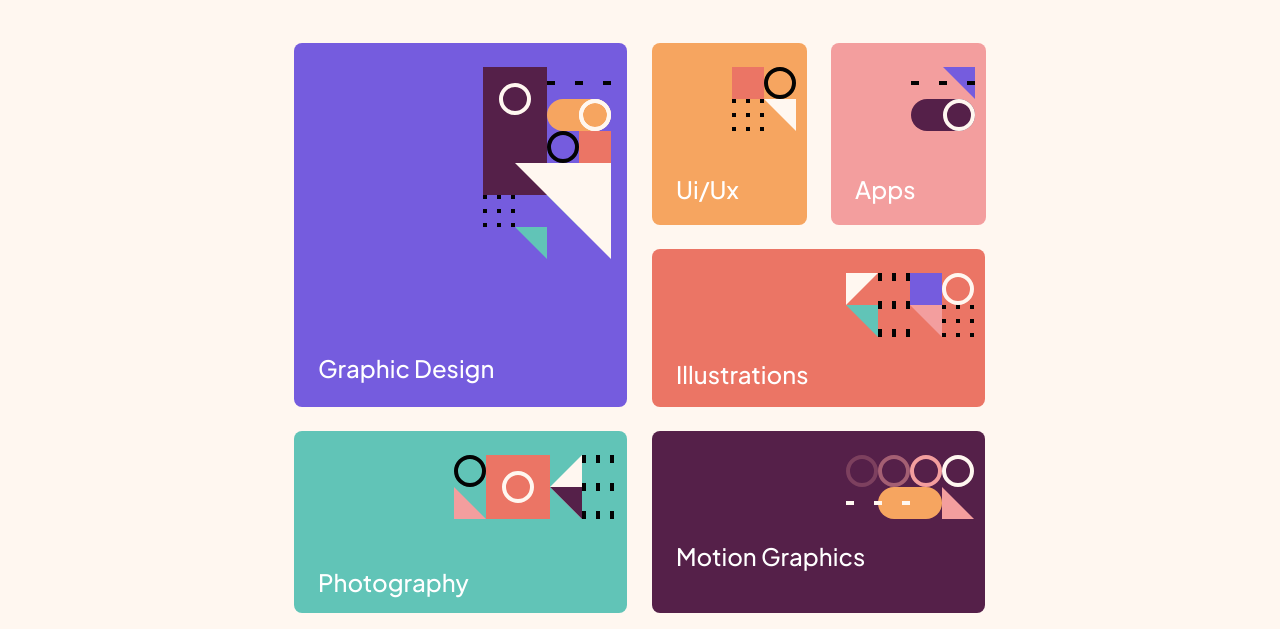
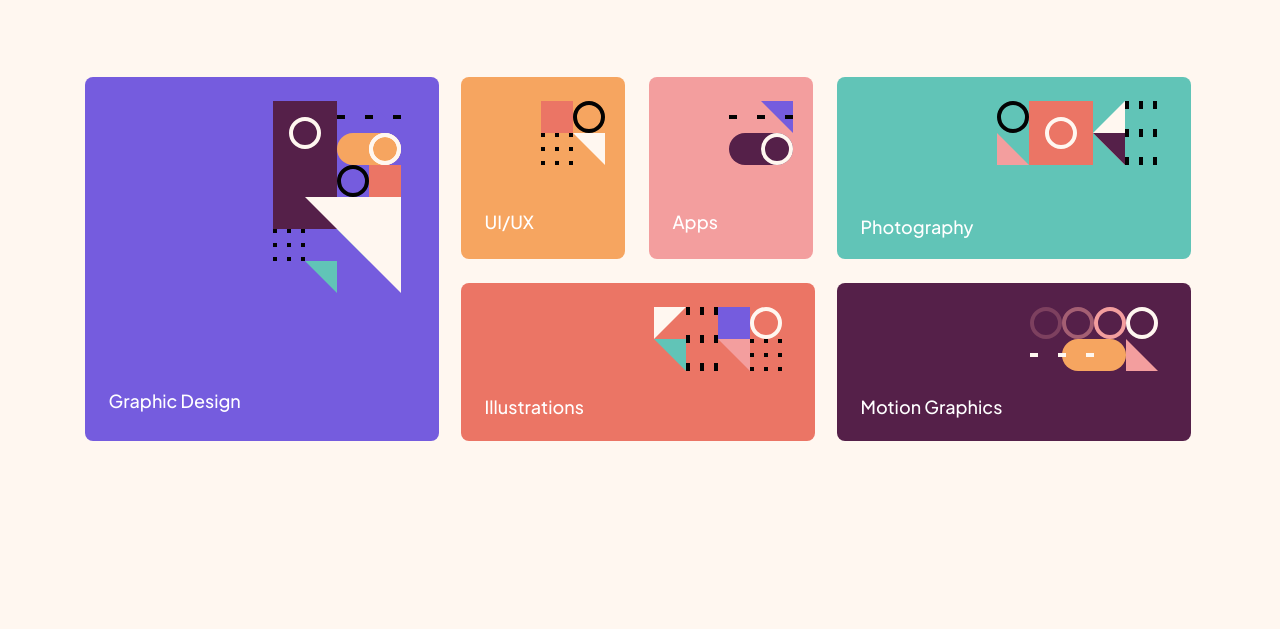
Before and after one commit to engsofjvolfe/frontendmentor, a plain HTML site: page single-page-design-portfolio/index.html in a window 1280 px wide. Shown: the part 292-921 px from the top of the page. After the commit the page ends 800 px from the top, so only its background shows below. Drawn offline with Linux system fonts and the light colour scheme.

Commit message:
DESKTOP Grid section hero - hero-pics

```diff
--- a/single-page-design-portfolio/styles.css
+++ b/single-page-design-portfolio/styles.css
@@ -175,7 +175,7 @@ body {
   justify-content: space-between;
 }
 
-.container-header>img {
+.container-header > img {
   width: 3rem;
 }
 
@@ -195,13 +195,13 @@ body {
   align-items: center;
 }
 
-#hero>.container-hero h1 {
+#hero > .container-hero h1 {
   font-size: 2.25rem;
   line-height: 2.8125rem;
   color: var(--black);
 }
 
-#hero>.container-hero p {
+#hero > .container-hero p {
   max-width: 17.8125rem;
   margin-top: 1rem;
   font-size: 1rem;
@@ -224,7 +224,7 @@ body {
   text-transform: capitalize;
 }
 
-#hero .hero-pic>p {
+#hero .hero-pic > p {
   margin-top: 0;
   font-size: 1.5rem;
   line-height: 1.875rem;
@@ -245,7 +245,7 @@ body {
   grid-column: 1/-1;
 }
 
-.hero-pic1>img {
+.hero-pic1 > img {
   margin-left: 10.3rem;
   width: 8rem;
   height: 12rem;
@@ -262,8 +262,8 @@ body {
   text-transform: uppercase;
 }
 
-.hero-pic2>img,
-.hero-pic3>img {
+.hero-pic2 > img,
+.hero-pic3 > img {
   margin-left: 3.5rem;
   width: 4rem;
   height: 4rem;
@@ -278,8 +278,8 @@ body {
   background-color: var(--pink);
 }
 
-.hero-pic4>img,
-.hero-pic6>img {
+.hero-pic4 > img,
+.hero-pic6 > img {
   margin-left: 10.6rem;
   width: 8rem;
   height: 4rem;
@@ -301,7 +301,7 @@ body {
   height: 11.375rem;
 }
 
-.hero-pic5>img {
+.hero-pic5 > img {
   margin-left: 8.5rem;
   width: 10rem;
   height: 4rem;
@@ -313,7 +313,7 @@ body {
   grid-column: 1/-1;
 }
 
-.hero-pic6>img {
+.hero-pic6 > img {
   margin-bottom: 2.6rem;
 }
 
@@ -327,9 +327,8 @@ body {
 /* ------------------------------------------------ */
 /* TABLET */
 @media screen and (min-width: 48rem) {
-
   /* tablet header */
-    .container-header>img {
+  .container-header > img {
     width: 4rem;
   }
 
@@ -348,13 +347,13 @@ body {
     max-width: 43.125rem;
   }
 
-    #hero>.container-hero h1 {
+  #hero > .container-hero h1 {
     font-size: 2.75rem;
     line-height: 3.4375rem;
     color: var(--black);
   }
 
-    #hero>.container-hero p {
+  #hero > .container-hero p {
     max-width: 35.8125rem;
     font-size: 1.125rem;
     line-height: 1.75rem;
@@ -367,41 +366,11 @@ body {
     margin-top: 4rem;
   }
 
-    .hero-pic {
-        width: 21.4375rem;
-        border-radius: 0.5rem;
-        text-transform: capitalize;
-    }
-
-    #hero .hero-pic>p {
-        margin-top: 0;
-        font-size: 1.5rem;
-        line-height: 1.875rem;
-        color: var(--white);
-    }
-
-    .hero-pic1,
-    .hero-pic2,
-    .hero-pic3,
-    .hero-pic4,
-    .hero-pic5,
-    .hero-pic6 {
-        padding: 1.5rem;
-    }
-
   .hero-pic1 {
     width: 20.8125rem;
     height: 22.75rem;
-        background-color: var(--galactic-blue);
     grid-column: 1/2;
     grid-row: 1/3;
-    }
-
-    .hero-pic1>img {
-        margin-left: 10.3rem;
-        width: 8rem;
-        height: 12rem;
-        margin-bottom: 5.875rem;
   }
 
   .hero-pic2,
@@ -413,8 +382,8 @@ body {
     grid-column: 3;
   }
 
-    .hero-pic4>img,
-    .hero-pic6>img {
+  .hero-pic4 > img,
+  .hero-pic6 > img {
     margin-left: 10.6rem;
     width: 8rem;
     height: 4rem;
@@ -448,27 +417,75 @@ body {
 /* END TABLET */
 /* --------------------------------------------------------------------- */
 /* DESKTOP */
-@media screen and (min-width: 1400px) {
-
+@media screen and (min-width: 69.4375rem) {
   /* desktop hero */
+ .container-header{
+    width: 1111px;
+  }
   #hero {
     margin-top: 4.125rem;
     width: 100%;
-        max-width: 46.9375rem;
+  display: flex;
   }
 
-    #hero>.container-hero h1 {
+  #hero > .container-hero h1 {
     font-size: 3.5rem;
     line-height: 4.4375rem;
     color: var(--black);
   }
 
-    #hero>.container-hero p {
+  #hero > .container-hero p {
     max-width: 45.625rem;
     font-size: 1.125rem;
     line-height: 1.75rem;
   }
 
+  /* desktop hero pics */
+  #hero .container-hero-pics {
+    grid-template-columns: repeat(6, 10.25rem);
+    grid-template-rows: 11.375rem 9.875rem;
+    margin-top: 5rem;
+  }
+
+  .hero-pic1 {
+    width: 22.125rem;
+    height: 22.75rem;
+    grid-column: 1/2;
+    grid-row: 1/2;
+  }
+
+  .hero-pic2,
+  .hero-pic3 {
+    width: 10.25rem;
+    height: 11.375rem;
+  }
+
+  .hero-pic2 {
+    grid-column: 3;
+  }
+
+  .hero-pic4 {
+    width: 22.125rem;
+    height: 9.875rem;
+    grid-column: 3;
+  }
+
+  .hero-pic5 {
+    width: 22.125rem;
+    height: 11.375rem;
+    grid-column: 5;
+    grid-row: 1;
+  }
+
+  .hero-pic6 {
+    width: 22.125rem;
+    height: 9.875rem;
+    grid-column: 5;
+    grid-row: 2;
+  }
+
+  /* end desktop hero pics */
+
   /* desktop hero */
 }
 
```
Lines whose indentation alone changed are shown as unchanged.
